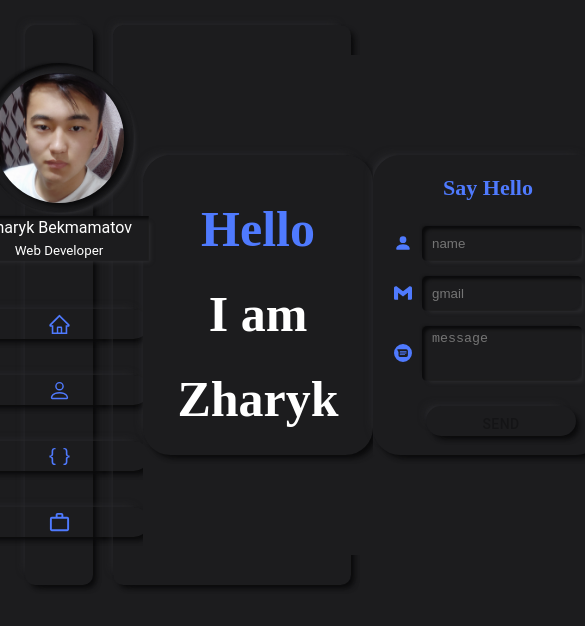
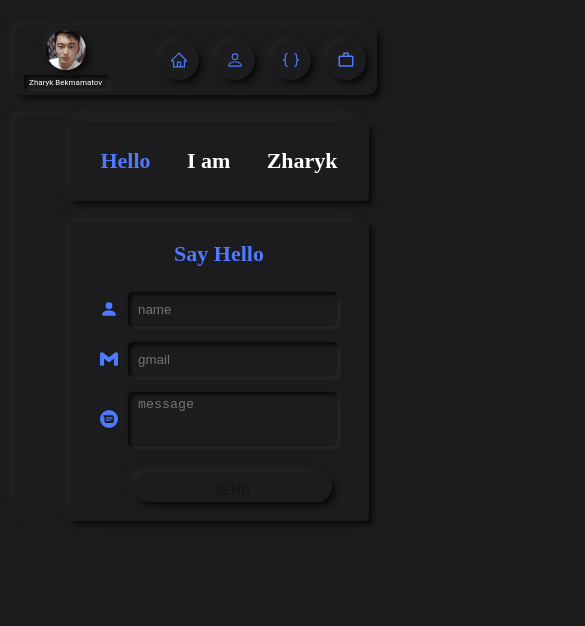
Before and after one commit to Zharyk00/Portfolio, a React (Create React App) app: page / in a window 390 px wide. Shown: the top 626 px of the page, 585 px wide, since content can reach past the window. Built offline with nearby package versions, Linux system fonts and the light colour scheme.

Commit message:
made my hello page adaptive to mobile phones

```diff
--- a/src/Components/Pages/Nav.js
+++ b/src/Components/Pages/Nav.js
@@ -12,13 +12,14 @@ function Nav() {
 
     <motion.div className="main-nav">
       <motion.div className="links">
-        <div className="effect"></div>
+        {/* <div className="effect"></div> */}
         <div className="about-me">
           <motion.div className="avatar"></motion.div>
           <motion.div className="name">
-            Zharyk Bekmamatov<br /><small>Web Developer</small>
+            Zharyk Bekmamatov
           </motion.div>
         </div>
+
         {menu.map((items) => {
           return (
             <motion.div
@@ -32,6 +33,7 @@ function Nav() {
             </motion.div>
           );
         })}
+
       </motion.div>
       <motion.div className="content">
         <Outlet />
--- a/src/Styles/Home/Home.css
+++ b/src/Styles/Home/Home.css
@@ -8,11 +8,14 @@
   place-items: center;
 }
 
-@media (max-width: 375px) {
+@media (max-width: 415px) {
   .main-page {
     -ms-grid-columns: 1fr;
         grid-template-columns: 1fr;
+    -ms-grid-rows: auto;
+        grid-template-rows: auto;
     grid-auto-flow: row;
+    row-gap: 20px;
   }
 }
 
@@ -56,10 +59,26 @@
   }
 }
 
-@media (max-width: 375px) {
+@media (max-width: 415px) {
   .main-page .greet-container .greet {
-    height: 200px;
-    width: 180px;
+    display: -ms-grid;
+    display: grid;
+    grid-auto-flow: column;
+    -webkit-box-pack: space-evenly;
+        -ms-flex-pack: space-evenly;
+            justify-content: space-evenly;
+    -webkit-box-align: center;
+        -ms-flex-align: center;
+            align-items: center;
+    height: 80px;
+    width: 300px;
+    -webkit-box-shadow: -7px -7px 10px -8px #2d2d30, -4px -4px 5px -7px #2d2d30, 7px 7px 10px -9px #0b0b0c, 4px 4px 5px -1px #0b0b0c, inset 0px 0px 0px 0px #2d2d30, inset 0px 0px 0px 0px #0b0b0c, inset 0px 0px 0px 0px #2d2d30, inset 0px 0px 0px 0px #0b0b0c;
+            box-shadow: -7px -7px 10px -8px #2d2d30, -4px -4px 5px -7px #2d2d30, 7px 7px 10px -9px #0b0b0c, 4px 4px 5px -1px #0b0b0c, inset 0px 0px 0px 0px #2d2d30, inset 0px 0px 0px 0px #0b0b0c, inset 0px 0px 0px 0px #2d2d30, inset 0px 0px 0px 0px #0b0b0c;
+    -webkit-transition: -webkit-box-shadow 0.6 cubic-bezier(0.79, 0.21, 0.06, 0.81);
+    transition: -webkit-box-shadow 0.6 cubic-bezier(0.79, 0.21, 0.06, 0.81);
+    transition: box-shadow 0.6 cubic-bezier(0.79, 0.21, 0.06, 0.81);
+    transition: box-shadow 0.6 cubic-bezier(0.79, 0.21, 0.06, 0.81), -webkit-box-shadow 0.6 cubic-bezier(0.79, 0.21, 0.06, 0.81);
+    border-radius: 5px;
   }
 }
 
@@ -87,10 +106,14 @@
   }
 }
 
-@media (max-width: 375px) {
+@media (max-width: 415px) {
   .main-page .greet-container .greet h1 {
+    display: -ms-grid;
+    display: grid;
+    -ms-flex-line-pack: center;
+        align-content: center;
     font-size: 22px;
-    height: 20px;
+    display: grid;
   }
 }
 
@@ -103,6 +126,12 @@
   -ms-flex-line-pack: center;
       align-content: center;
   background: #1C1C1E;
+}
+
+@media (max-width: 415px) {
+  .main-page .container {
+    width: 400px;
+  }
 }
 
 .main-page .container .form {
@@ -141,10 +170,17 @@
   }
 }
 
-@media (max-width: 375px) {
+@media (max-width: 415px) {
   .main-page .container .form {
-    height: 200px;
-    width: 180px;
+    height: 300px;
+    width: 300px;
+    -webkit-box-shadow: -7px -7px 10px -8px #2d2d30, -4px -4px 5px -7px #2d2d30, 7px 7px 10px -9px #0b0b0c, 4px 4px 5px -1px #0b0b0c, inset 0px 0px 0px 0px #2d2d30, inset 0px 0px 0px 0px #0b0b0c, inset 0px 0px 0px 0px #2d2d30, inset 0px 0px 0px 0px #0b0b0c;
+            box-shadow: -7px -7px 10px -8px #2d2d30, -4px -4px 5px -7px #2d2d30, 7px 7px 10px -9px #0b0b0c, 4px 4px 5px -1px #0b0b0c, inset 0px 0px 0px 0px #2d2d30, inset 0px 0px 0px 0px #0b0b0c, inset 0px 0px 0px 0px #2d2d30, inset 0px 0px 0px 0px #0b0b0c;
+    -webkit-transition: -webkit-box-shadow 0.6 cubic-bezier(0.79, 0.21, 0.06, 0.81);
+    transition: -webkit-box-shadow 0.6 cubic-bezier(0.79, 0.21, 0.06, 0.81);
+    transition: box-shadow 0.6 cubic-bezier(0.79, 0.21, 0.06, 0.81);
+    transition: box-shadow 0.6 cubic-bezier(0.79, 0.21, 0.06, 0.81), -webkit-box-shadow 0.6 cubic-bezier(0.79, 0.21, 0.06, 0.81);
+    border-radius: 5px;
   }
 }
 
@@ -194,9 +230,9 @@
   }
 }
 
-@media (max-width: 375px) {
+@media (max-width: 415px) {
   .main-page .container .form .form__inputs input {
-    width: 80px;
+    width: 200px;
   }
 }
 
@@ -221,9 +257,9 @@
   }
 }
 
-@media (max-width: 375px) {
+@media (max-width: 415px) {
   .main-page .container .form .form__inputs textarea {
-    width: 80px;
+    width: 200px;
   }
 }
 
@@ -256,9 +292,9 @@
   }
 }
 
-@media (max-width: 375px) {
+@media (max-width: 415px) {
   .main-page .container .form .button {
-    width: 80px;
+    width: 200px;
   }
 }
 
--- a/src/Styles/Home/Home.sass
+++ b/src/Styles/Home/Home.sass
@@ -6,9 +6,11 @@
     grid-auto-flow: column
     background-color: $bk
     place-items: center
-    @media (max-width: 375px)
+    @media (max-width: 415px)
         grid-template-columns: 1fr
+        grid-template-rows: auto
         grid-auto-flow: row
+        row-gap: 20px
     .greet-container
         display: grid
         .greet
@@ -26,9 +28,14 @@
             @media (max-width: 960px)
                 height: 300px
                 width: 230px
-            @media (max-width: 375px)
-                height: 200px
-                width: 180px
+            @media (max-width: 415px)
+                display: grid
+                grid-auto-flow: column
+                justify-content: space-evenly
+                align-items: center
+                height: 80px
+                width: 300px
+                @include shadow($shadow , $transition  , 5px )
 
             h1
                 display: grid
@@ -42,14 +49,19 @@
                 @media (max-width: 960px)
                     font-size: 50px
                     height: 40px
-                @media (max-width: 375px)
+                @media (max-width: 415px)
+                    display: grid
+                    align-content: center
                     font-size: 22px
-                    height: 20px
+                    display: grid
+
     .container
         display: grid
         justify-content: center
         align-content: center
         background: $bk
+        @media (max-width: 415px)
+            width: 400px
 
         .form
             display: grid
@@ -67,9 +79,10 @@
             @media (max-width: 960px)
                 height: 300px
                 width: 230px
-            @media (max-width: 375px)
-                height: 200px
-                width: 180px
+            @media (max-width: 415px)
+                height: 300px
+                width: 300px
+                @include shadow($shadow , $transition  , 5px )
 
             .title
                 text-align: center
@@ -102,8 +115,8 @@
                     background: none
                     @media (max-width: 960px)
                         width: 150px
-                    @media (max-width: 375px)
-                        width: 80px
+                    @media (max-width: 415px)
+                        width: 200px
                 textarea
                     color: white
                     padding-top: 5px
@@ -118,8 +131,8 @@
                     resize: none
                     @media (max-width: 960px)
                         width: 150px
-                    @media (max-width: 375px)
-                        width: 80px
+                    @media (max-width: 415px)
+                        width: 200px
             p
                 color: #e93030
 
@@ -134,7 +147,7 @@
                 background: $bk
                 @media (max-width: 960px)
                     width: 150px
-                @media (max-width: 375px)
-                    width: 80px
+                @media (max-width: 415px)
+                    width: 200px
                 &:active
                     box-shadow: $activeshadow
--- a/src/Styles/Nav/Nav.css
+++ b/src/Styles/Nav/Nav.css
@@ -11,14 +11,17 @@
   background: #1C1C1E;
 }
 
-@media (max-width: 375px) {
+@media (max-width: 415px) {
   .main-nav {
     display: -ms-grid;
     display: grid;
-    -ms-grid-columns: 1fr;
-        grid-template-columns: 1fr;
-    -ms-grid-rows: 200px 560px;
-        grid-template-rows: 200px 560px;
+    -webkit-box-pack: center;
+        -ms-flex-pack: center;
+            justify-content: center;
+    -ms-grid-columns: 364px;
+        grid-template-columns: 364px;
+    -ms-grid-rows: 70px 400px;
+        grid-template-rows: 70px 400px;
     row-gap: 20px;
   }
 }
@@ -32,6 +35,9 @@
           justify-content: center;
   -ms-flex-line-pack: center;
       align-content: center;
+  -webkit-box-align: center;
+      -ms-flex-align: center;
+          align-items: center;
   justify-items: center;
   grid-auto-flow: row;
   gap: 36px 0px;
@@ -44,12 +50,15 @@
   border-radius: 10px;
 }
 
-@media (max-width: 375px) {
+@media (max-width: 415px) {
   .main-nav .links {
     display: -ms-grid;
     display: grid;
     grid-auto-flow: column;
     gap: 0px 5px;
+    -webkit-box-pack: space-evenly;
+        -ms-flex-pack: space-evenly;
+            justify-content: space-evenly;
   }
 }
 
@@ -64,7 +73,7 @@
           box-shadow: 4px 4px 4px -3px #2d2d30, -4px -4px 3px -5px #0b0b0c, inset -4px -4px 3px -5px #2d2d30, inset 4px 4px 3px -1px #0b0b0c;
 }
 
-@media (max-width: 375px) {
+@media (max-width: 415px) {
   .main-nav .links .effect {
     left: 40px;
     top: 16px;
@@ -73,16 +82,19 @@
 
 .main-nav .links .about-me {
   z-index: 1;
+  margin-right: 40px;
   width: 100%;
   height: 200px;
   display: -ms-grid;
   display: grid;
   justify-items: center;
+  row-gap: 5px;
+  margin-bottom: 10px;
 }
 
-@media (max-width: 375px) {
+@media (max-width: 415px) {
   .main-nav .links .about-me {
-    width: 200px;
+    width: 80px;
     height: 50px;
     display: -ms-grid;
     display: grid;
@@ -109,10 +121,10 @@
   border-radius: 134px;
 }
 
-@media (max-width: 375px) {
+@media (max-width: 415px) {
   .main-nav .links .about-me .avatar {
-    height: 80px;
-    width: 80px;
+    height: 40px;
+    width: 40px;
   }
 }
 
@@ -132,15 +144,15 @@
   color: #ffffff;
 }
 
-@media (max-width: 375px) {
+@media (max-width: 415px) {
   .main-nav .links .about-me .name {
     display: -ms-grid;
     display: grid;
     place-items: center;
-    height: 30px;
-    padding: 5px;
-    width: 150px;
-    font-size: 13px;
+    height: 10px;
+    padding: 2px;
+    width: 80px;
+    font-size: 8px;
   }
 }
 
@@ -159,12 +171,35 @@
   height: 30px;
 }
 
+@media (max-width: 415px) {
+  .main-nav .links a {
+    display: -ms-grid;
+    display: grid;
+    place-content: center;
+    -webkit-box-shadow: -7px -7px 10px -8px #2d2d30, -4px -4px 5px -7px #2d2d30, 7px 7px 10px -9px #0b0b0c, 4px 4px 5px -1px #0b0b0c, inset 0px 0px 0px 0px #2d2d30, inset 0px 0px 0px 0px #0b0b0c, inset 0px 0px 0px 0px #2d2d30, inset 0px 0px 0px 0px #0b0b0c;
+            box-shadow: -7px -7px 10px -8px #2d2d30, -4px -4px 5px -7px #2d2d30, 7px 7px 10px -9px #0b0b0c, 4px 4px 5px -1px #0b0b0c, inset 0px 0px 0px 0px #2d2d30, inset 0px 0px 0px 0px #0b0b0c, inset 0px 0px 0px 0px #2d2d30, inset 0px 0px 0px 0px #0b0b0c;
+    -webkit-transition: -webkit-box-shadow 0.6 cubic-bezier(0.79, 0.21, 0.06, 0.81);
+    transition: -webkit-box-shadow 0.6 cubic-bezier(0.79, 0.21, 0.06, 0.81);
+    transition: box-shadow 0.6 cubic-bezier(0.79, 0.21, 0.06, 0.81);
+    transition: box-shadow 0.6 cubic-bezier(0.79, 0.21, 0.06, 0.81), -webkit-box-shadow 0.6 cubic-bezier(0.79, 0.21, 0.06, 0.81);
+    border-radius: 134px;
+    width: 40px;
+    height: 40px;
+  }
+}
+
 .main-nav .links a .icons {
   display: -ms-grid;
   display: grid;
   place-content: center;
-  font-size: 23px;
+  font-size: 26px;
   color: #4f7afe;
+}
+
+@media (max-width: 415px) {
+  .main-nav .links a .icons {
+    font-size: 18px;
+  }
 }
 
 .main-nav .links a.active {
@@ -185,4 +220,10 @@
   border-radius: 10px;
   padding: 30px;
 }
+
+@media (max-width: 415px) {
+  .main-nav .content {
+    padding: 6px;
+  }
+}
 /*# sourceMappingURL=Nav.css.map */
--- a/src/Styles/Nav/Nav.sass
+++ b/src/Styles/Nav/Nav.sass
@@ -8,10 +8,11 @@
     grid-template-rows: repeat( auto-fill, minmax(560px , 1fr) )
     column-gap: 20px
     background: $bk
-    @media (max-width: 375px)
+    @media (max-width: 415px)
         display: grid
-        grid-template-columns: 1fr
-        grid-template-rows: 200px 560px
+        justify-content: center
+        grid-template-columns: 364px
+        grid-template-rows: 70px 400px
         row-gap: 20px
 
     .links
@@ -19,14 +20,16 @@
         background: $bk
         justify-content: center
         align-content: center
+        align-items: center
         justify-items: center
         grid-auto-flow: row
         gap: 36px 0px
         @include shadow($shadow  , $transition , 10px )
-        @media (max-width: 375px)
+        @media (max-width: 415px)
             display: grid
             grid-auto-flow: column
             gap: 0px 5px
+            justify-content: space-evenly
         .effect
             position: absolute
             height: 150px
@@ -35,17 +38,20 @@
             background-color: $bk
             top: 63px
             box-shadow: $activeshadow
-            @media (max-width: 375px)
+            @media (max-width: 415px)
                 left: 40px
                 top: 16px
         .about-me
             z-index: 1
+            margin-right: 40px
             width: 100%
             height: 200px
             display: grid
             justify-items: center
-            @media (max-width: 375px)
-                width: 200px
+            row-gap: 5px
+            margin-bottom: 10px
+            @media (max-width: 415px)
+                width: 80px
                 height: 50px
                 display: grid
                 grid-auto-flow: row
@@ -59,9 +65,9 @@
                 width: 130px
                 box-shadow: $activeshadow
                 @include shadow($shadow  , $transition , 134px )
-                @media (max-width: 375px)
-                    height: 80px
-                    width: 80px
+                @media (max-width: 415px)
+                    height: 40px
+                    width: 40px
             .name
                 display: grid
                 align-items: center
@@ -72,13 +78,13 @@
                 box-shadow: $activeshadow
                 font-family: 'Roboto', sans-serif
                 color: #ffffff
-                @media (max-width: 375px)
+                @media (max-width: 415px)
                     display: grid
                     place-items: center
-                    height: 30px
-                    padding: 5px
-                    width: 150px
-                    font-size: 13px
+                    height: 10px
+                    padding: 2px
+                    width: 80px
+                    font-size: 8px
 
         a
             display: grid
@@ -86,12 +92,20 @@
             @include shadow($shadow  , $transition , 27px )
             width: 180px
             height: 30px
+            @media (max-width: 415px)
+                display: grid
+                place-content: center
+                @include shadow($shadow  , $transition , 134px )
+                width: 40px
+                height: 40px
 
             .icons
                 display: grid
                 place-content: center
-                font-size: 23px
+                font-size: 26px
                 color: #4f7afe
+                @media (max-width: 415px)
+                    font-size: 18px
 
         a.active
             box-shadow: $activeshadow
@@ -100,3 +114,5 @@
         display: grid
         @include shadow($shadow  , $transition , 10px )
         padding: 30px
+        @media (max-width: 415px)
+            padding: 6px
```
Also changed, not shown: 2 other files (tests, documents, lock files or other folders).
